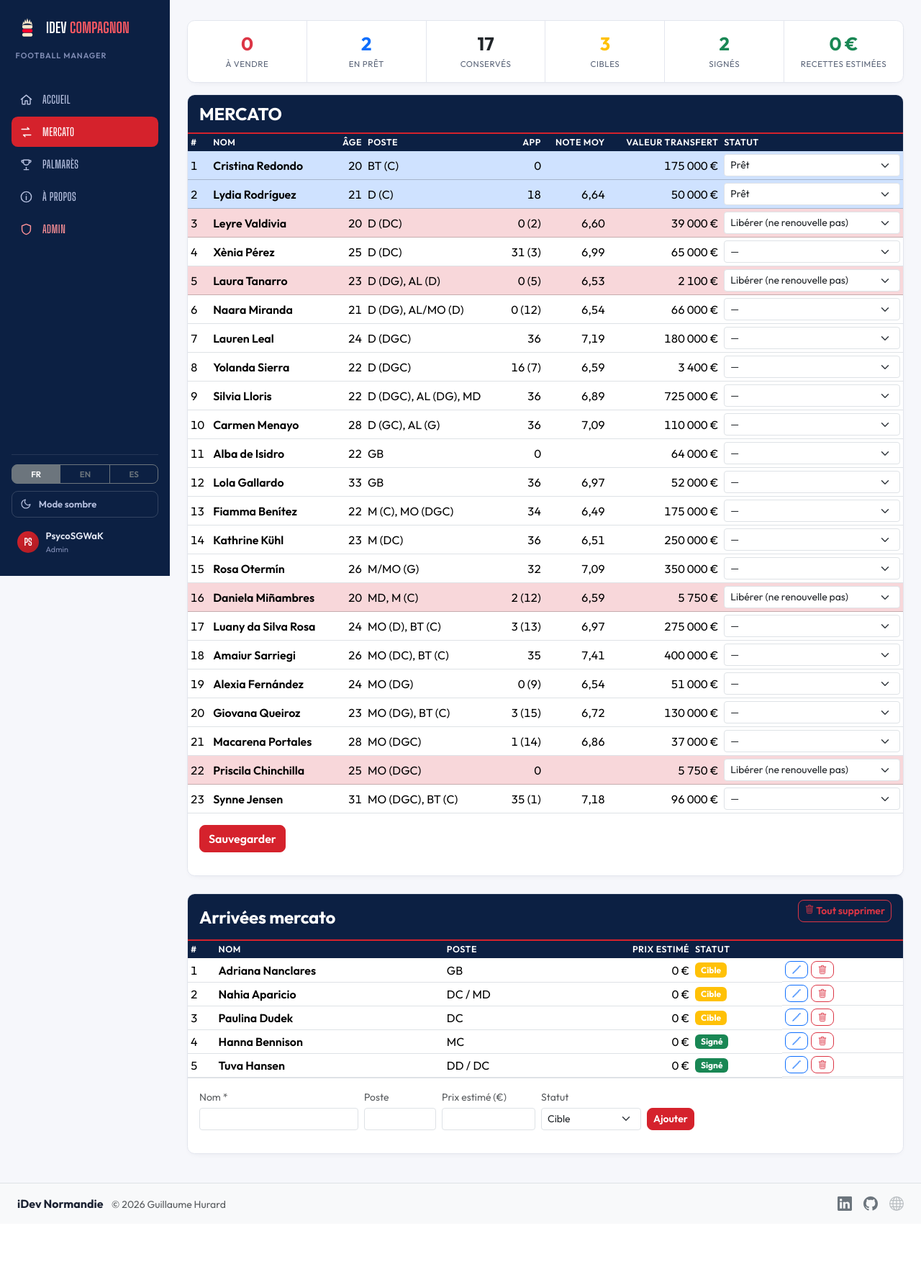
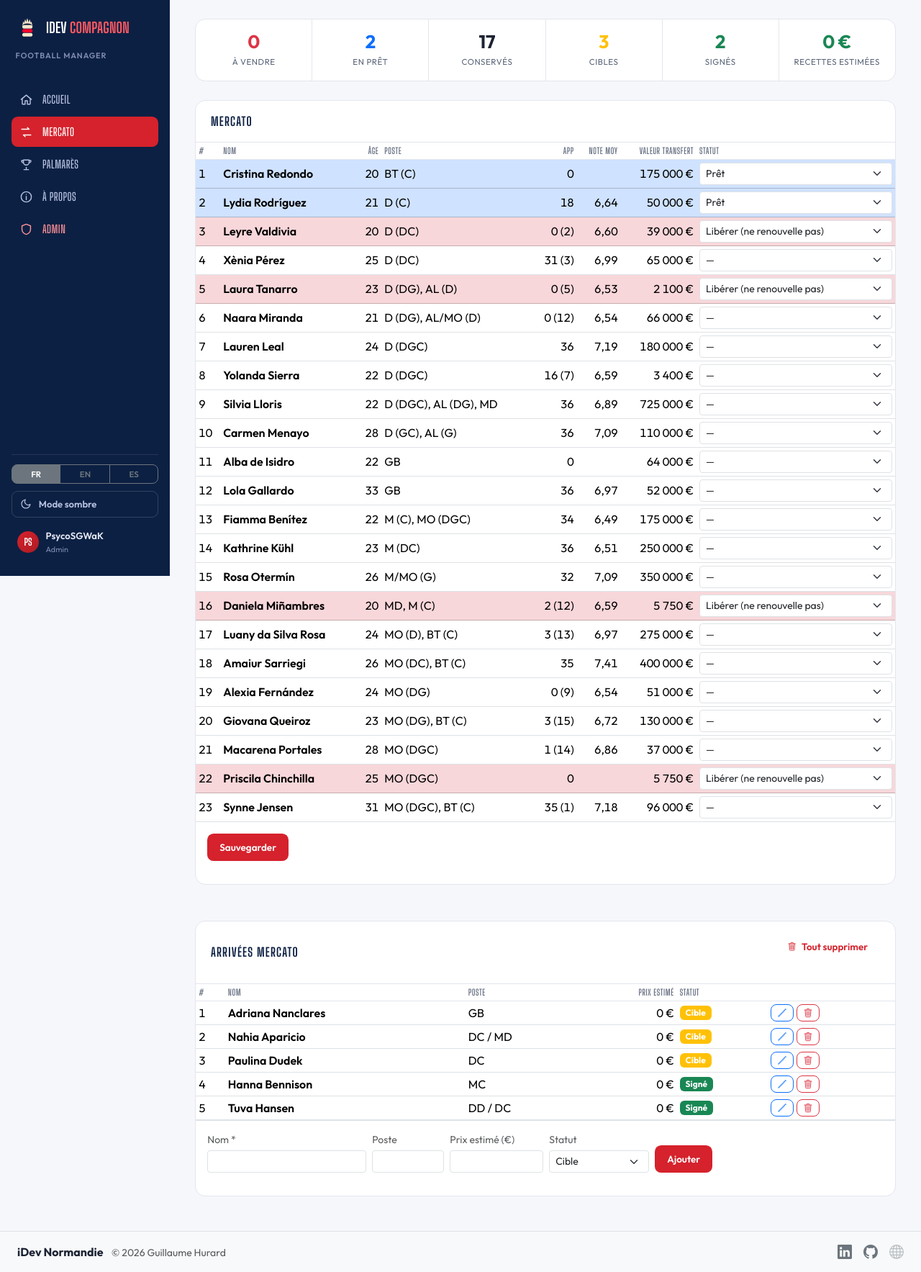
Before and after one commit to PsycoSGWaK/FMXX, a PHP site: page /root/mercato.php in a window 1280 px wide. Shown: the whole page at 72% size. Before the commit the page ends 1682 px from the top, so only its background shows below. Run offline with PHP 8.4, Linux system fonts and the light colour scheme; a user stored in the database is signed in; data comes from the database, SQL or seed files in the repository.

Commit message:
Redessine la page Mercato avec le nouveau design system
Meme traitement que Effectif : .table-panel/.section-title/.table-scroll
+ data-table pour les 2 tableaux (statuts effectif, arrivees mercato).
Resume chiffre deja en .stat-bar, wrapper passe de .card a .table-panel
pour coller aux tokens de couleur actuels. Teste en conditions reelles :
ajout/edition/suppression d'une arrivee, sauvegarde des statuts.

```diff
--- a/mercato.php
+++ b/mercato.php
@@ -34,7 +34,7 @@ function formatBudget(int $val): string {
     return number_format($val, 0, ',', ' ') . ' €';
 }
 ?>
-<div class="container-fluid px-4 py-3 page-content">
+<div class="main-content">
 
     <?php if (isset($_GET['saved'])): ?>
         <div class="alert alert-success alert-dismissible fade show">
@@ -44,7 +44,7 @@ function formatBudget(int $val): string {
     <?php endif; ?>
 
     <!-- Résumé -->
-    <div class="card mb-3">
+    <div class="table-panel">
         <div class="stat-bar">
             <div class="stat-item">
                 <div class="stat-value text-danger"><?= count($sells) ?></div>
@@ -79,11 +79,10 @@ function formatBudget(int $val): string {
     </div>
 
     <!-- Tableau mercato -->
-    <div class="card">
-        <div class="card-header card-header-brand py-2">
-            <span class="fs-4 fw-bold"><?= $t['mercato_title'] ?></span>
+    <div class="table-panel">
+        <div class="table-panel-head">
+            <span class="section-title"><span style="color:var(--heading)"><?= $t['mercato_title'] ?></span></span>
         </div>
-        <div class="card-body p-0">
             <?php if (count($joueurs) === 0): ?>
                 <div class="p-4 text-center text-muted">
                     <?= $t['mercato_empty'] ?> <a href="index.php"><?= $t['mercato_import_link'] ?></a>
@@ -91,9 +90,9 @@ function formatBudget(int $val): string {
             <?php else: ?>
                 <form action="mercato_post.php" method="post">
                     <?= csrf_field() ?>
-                    <div class="table-responsive">
-                        <table class="table table-sm table-hover align-middle mb-0">
-                            <thead class="table-dark">
+                    <div class="table-scroll">
+                        <table class="table table-sm table-hover align-middle mb-0 data-table">
+                            <thead>
                                 <tr>
                                     <th>#</th>
                                     <th><?= $t['mercato_col_name'] ?></th>
@@ -138,30 +137,28 @@ function formatBudget(int $val): string {
                         </table>
                     </div>
                     <div class="p-3">
-                        <button type="submit" class="btn btn-primary"><?= $t['btn_save'] ?></button>
+                        <button type="submit" class="btn-brand"><?= $t['btn_save'] ?></button>
                     </div>
                 </form>
             <?php endif; ?>
-        </div>
     </div>
 
     <!-- Section Arrivées -->
-<div class="card mt-4">
-    <div class="card-header card-header-brand py-2 d-flex flex-wrap gap-2 justify-content-between align-items-center">
-        <span class="fs-4 fw-bold"><?= $t['mercato_arr_title'] ?></span>
+<div class="table-panel mt-4">
+    <div class="table-panel-head">
+        <span class="section-title"><span style="color:var(--heading)"><?= $t['mercato_arr_title'] ?></span></span>
         <?php if (!empty($arrivees)): ?>
             <form action="mercato_arrivee_post.php" method="post"
                   data-confirm="<?= htmlspecialchars($t['mercato_arr_delete_all_confirm'], ENT_QUOTES) ?>"
                   data-confirm-variant="danger">
                 <?= csrf_field() ?>
                 <input type="hidden" name="delete_all" value="1">
-                <button type="submit" class="btn btn-sm btn-outline-danger">
+                <button type="submit" class="btn-danger-ghost">
                     <ion-icon name="trash-outline"></ion-icon> <?= $t['mercato_arr_delete_all'] ?>
                 </button>
             </form>
         <?php endif; ?>
     </div>
-    <div class="card-body p-0">
         <?php
         $statutColors = ['cible' => 'warning', 'nego' => 'info', 'signe' => 'success'];
         $statutLabels = [
@@ -173,9 +170,9 @@ function formatBudget(int $val): string {
         <?php if (empty($arrivees)): ?>
             <div class="p-3 text-muted small"><?= $t['mercato_arr_empty'] ?></div>
         <?php else: ?>
-            <div class="table-responsive">
-                <table class="table table-sm table-hover align-middle mb-0">
-                    <thead class="table-dark">
+            <div class="table-scroll">
+                <table class="table table-sm table-hover align-middle mb-0 data-table">
+                    <thead>
                         <tr>
                             <th>#</th>
                             <th><?= $t['mercato_arr_col_name'] ?></th>
@@ -243,10 +240,9 @@ function formatBudget(int $val): string {
                 </select>
             </div>
             <div>
-                <button type="submit" class="btn btn-sm btn-primary"><?= $t['mercato_arr_add'] ?></button>
+                <button type="submit" class="btn-brand"><?= $t['mercato_arr_add'] ?></button>
             </div>
         </form>
-    </div>
 </div>
 
 </div>
```
